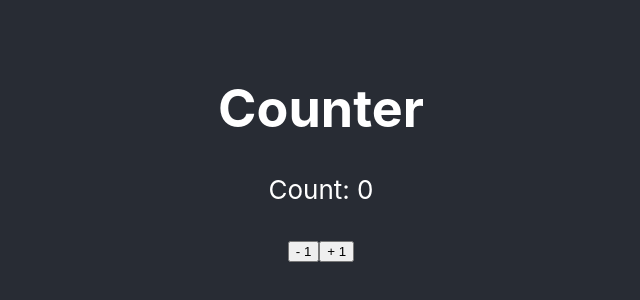
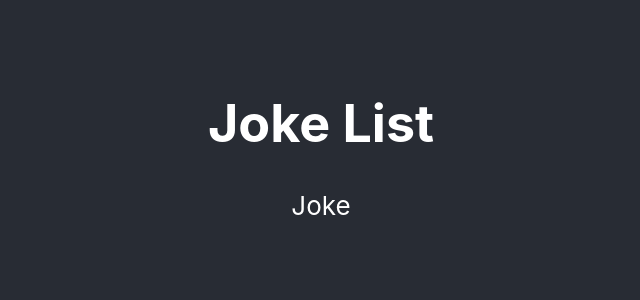
Before and after one commit to Rajayne/CRAHistory, a React (Create React App) app: page / in a window 1280 px wide. Shown: the part 248-548 px from the top of the page, without its empty margins (319-959 px from the left). Built offline with nearby package versions, Linux system fonts and the light colour scheme.

Commit message:
Create CheeZJokes App folder Create Joke and JokeList components

```diff
--- a/src/App.js
+++ b/src/App.js
@@ -1,11 +1,11 @@
 import "./App.css";
-import Counter from "./Practice/Counter";
+import JokeList from "./CheeZJokes/JokeList";
 
 function App() {
   return (
     <div className="App">
       <div className="App-content">
-        <Counter />
+        <JokeList />
       </div>
     </div>
   );
--- /dev/null
+++ b/src/CheeZJokes/Joke.js
@@ -0,0 +1,11 @@
+import React from "react";
+
+const Joke = () => {
+  return (
+    <div>
+      <p>Joke</p>
+    </div>
+  );
+};
+
+export default Joke;
--- /dev/null
+++ b/src/CheeZJokes/JokeList.js
@@ -0,0 +1,13 @@
+import React from "react";
+import Joke from "./Joke";
+
+const JokeList = () => {
+  return (
+    <div>
+      <h1>Joke List</h1>
+      <Joke />
+    </div>
+  );
+};
+
+export default JokeList;
```
Also changed, not shown: src/CheeZJokes/Load.js (added), 1 other file (tests, documents, lock files or other folders).
